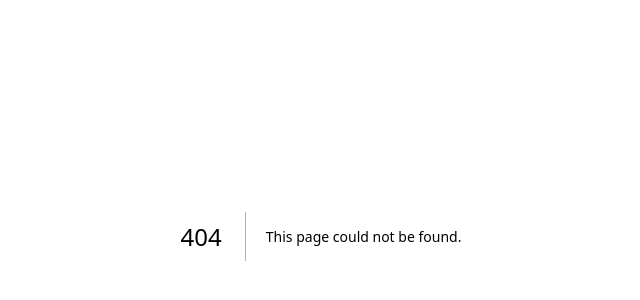
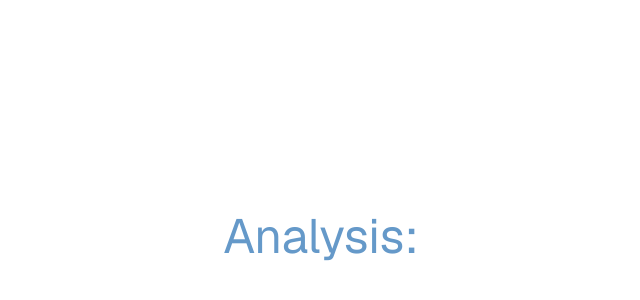
Before and after one commit to aprameyak/DataVision, a Next.js app: page /analysis in a window 1280 px wide. Before the commit this address had no page. Shown: the part 164-464 px from the top of the page, without its empty margins (319-959 px from the left). Built offline with nearby package versions, Linux system fonts and the light colour scheme.

Commit message:
add analysis page

```diff
--- /dev/null
+++ b/src/app/analysis/page.jsx
@@ -0,0 +1,10 @@
+export default function Analysis() {
+  return (
+    <div className="bg-white grid grid-rows-[56px_1fr_56px] items-center justify-items-center min-h-screen font-[family-name:var(--font-geist-sans)]">
+      {" "}
+      <main className="flex flex-col gap-[32px] row-start-2 items-center sm:items-start">
+        <p className="text-5xl">Analysis:</p>
+      </main>
+    </div>
+  );
+}
```
